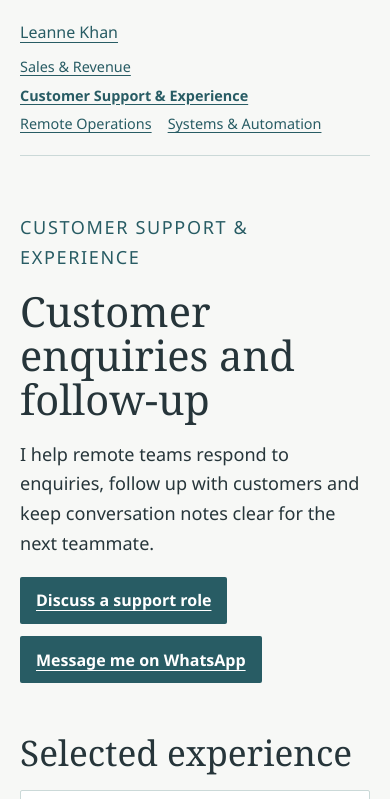
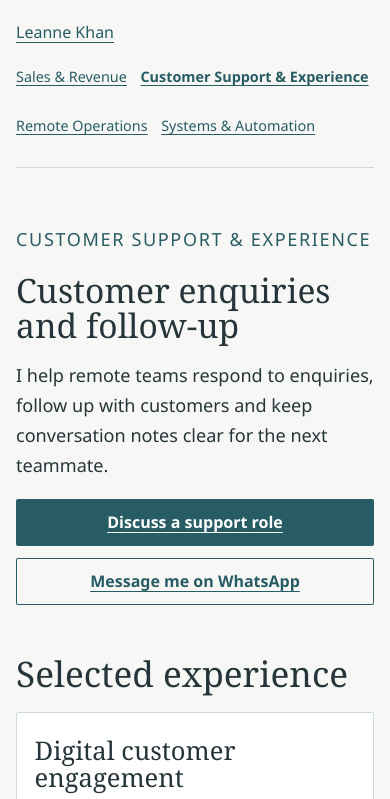
Before and after one commit to leannekh93/Leanne-Khan-Portfolio, a plain HTML site: page career/customer-support.html in a window 390 px wide. Shown: the top 799 px of the page. Drawn offline with Linux system fonts and the light colour scheme.

Commit message:
Improve mobile career navigation and contact buttons

```diff
--- a/career/career.css
+++ b/career/career.css
@@ -20,3 +20,14 @@ article p{margin:.65rem 0 0}
 .button{display:inline-block;background:var(--green);color:white;padding:.65rem 1rem;border-radius:2px;font-weight:650}
 footer{border-top:1px solid var(--line);margin-top:2rem;padding:1rem 0 1.5rem;font-size:.9rem}
 .contact{display:flex;flex-wrap:wrap;gap:.75rem}.contact .button{min-width:9rem;text-align:center}
+
+.contact .button-secondary{background:transparent;color:var(--green);box-shadow:inset 0 0 0 1px var(--green)}
+.contact .button{display:inline-flex;align-items:center;justify-content:center;min-height:44px}
+@media(max-width:36rem){
+  header,main,footer{width:calc(100% - 2rem)}
+  nav{width:100%;column-gap:.85rem}
+  nav a{display:inline-flex;align-items:center;min-height:44px}
+  h1{font-size:clamp(2.1rem,8vw,3rem);max-width:21ch;overflow-wrap:anywhere}
+  .contact .button{width:100%}
+  article{padding:1.1rem}
+}
```
